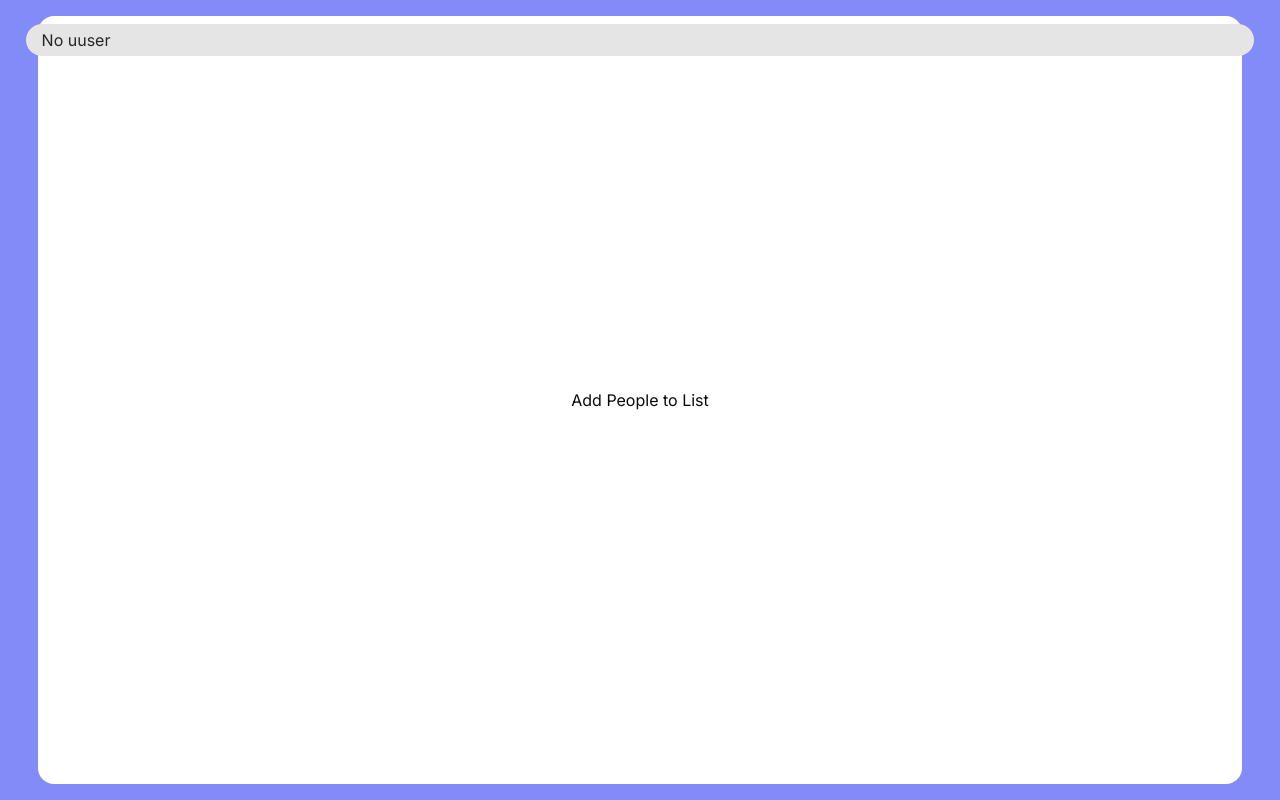
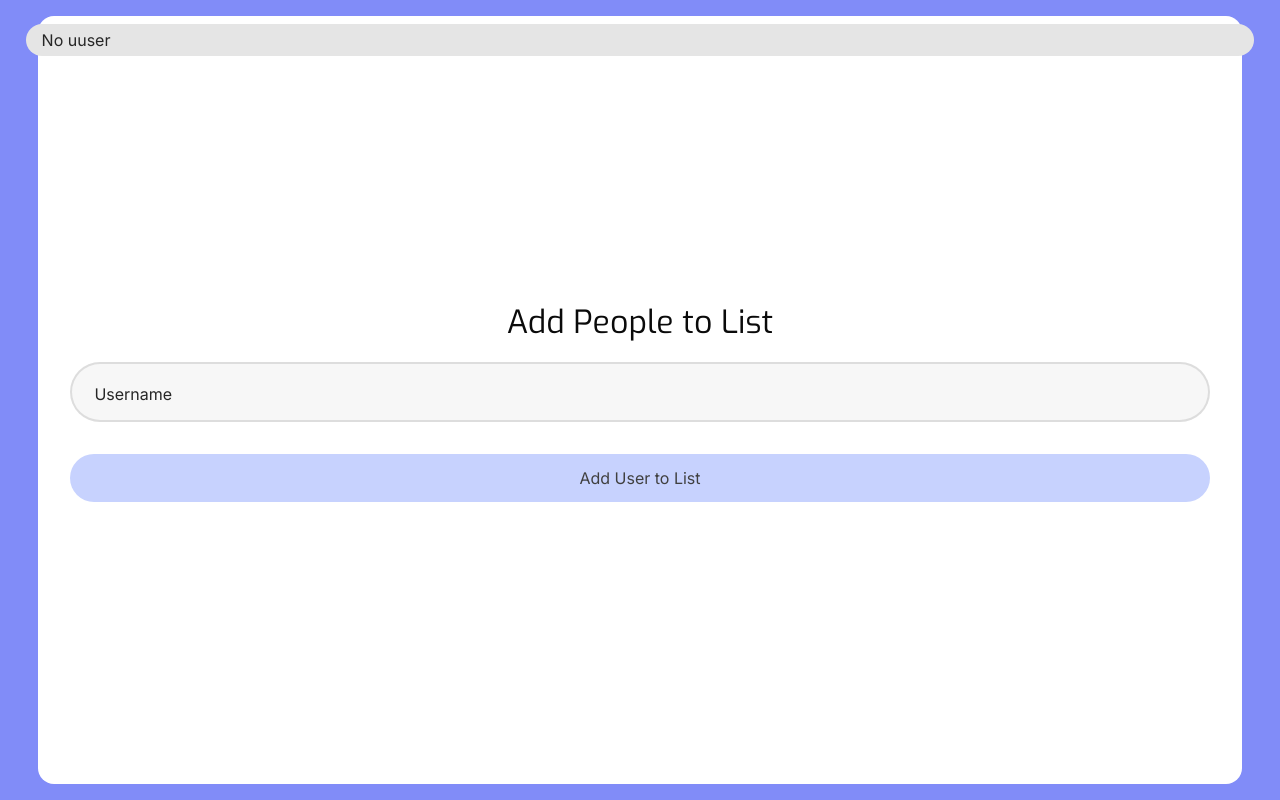
Before and after one commit to jane-does-coding/Shared-Shopping-Cart, a Next.js app: page /add-people-to-list in a window 1280 px wide. Built offline with nearby package versions, Linux system fonts and the light colour scheme; no server answers.

Commit message:
I wrote code which doesnt work, yay

```diff
--- a/app/(pages)/add-people-to-list/page.tsx
+++ b/app/(pages)/add-people-to-list/page.tsx
@@ -1,10 +1,15 @@
+import getCurrentUser from "@/app/actions/getCurrentUser";
+import getListById from "@/app/actions/getListById";
 import AddPeopleToList from "@/components/AddPeopleToList/AddPeopleToList";
 import React from "react";
 
-const page = () => {
+const page = async () => {
+	const user = await getCurrentUser();
+	const list = await getListById(user?.listIds[0]);
+
 	return (
 		<div>
-			<AddPeopleToList />
+			<AddPeopleToList list={list} />
 		</div>
 	);
 };
--- /dev/null
+++ b/app/api/add-user-to-list/route.ts
@@ -0,0 +1,50 @@
+import prisma from "@/app/libs/prismadb";
+import { NextResponse } from "next/server";
+
+export async function POST(req: Request) {
+	try {
+		const body = await req.json();
+		const { username, listId } = body;
+
+		if (!username || !listId) {
+			return NextResponse.json(
+				{ error: "Missing username or listId" },
+				{ status: 400 }
+			);
+		}
+
+		const user = await prisma.user.findUnique({
+			where: { username },
+		});
+
+		if (!user) {
+			return NextResponse.json({ error: "User not found" }, { status: 404 });
+		}
+
+		const updatedUser = await prisma.user.update({
+			where: { id: user.id },
+			data: {
+				listIds: {
+					push: listId,
+				},
+			},
+		});
+
+		const updatedList = await prisma.list.update({
+			where: { id: listId },
+			data: {
+				userIds: {
+					push: user.id,
+				},
+			},
+		});
+
+		return NextResponse.json({ user: updatedUser, list: updatedList });
+	} catch (error) {
+		console.error("Error adding user to list:", error);
+		return NextResponse.json(
+			{ error: "Internal server error" },
+			{ status: 500 }
+		);
+	}
+}
--- a/components/AddPeopleToList/AddPeopleToList.tsx
+++ b/components/AddPeopleToList/AddPeopleToList.tsx
@@ -1,10 +1,56 @@
-import React from "react";
+"use client";
+import React, { useState } from "react";
+import Input from "../Inputs/Input";
 
-const AddPeopleToList = () => {
+const AddPeopleToList = ({ list }: any) => {
+	const [username, setUsername] = useState("");
+
+	const handleSubmit = async (e: React.FormEvent) => {
+		e.preventDefault();
+
+		try {
+			const response = await fetch("/api/add-user-to-list", {
+				method: "POST",
+				headers: {
+					"Content-Type": "application/json",
+				},
+				body: JSON.stringify({
+					username,
+					listId: list.id,
+				}),
+			});
+
+			const data = await response.json();
+			if (response.ok) {
+				console.log("User added to list successfully:", data);
+				setUsername("");
+			} else {
+				console.error("Error adding user to list:", data.error);
+			}
+		} catch (error) {
+			console.error("Error adding user to list:", error);
+		}
+	};
+
 	return (
 		<div className="bg-indigo-400 h-screen w-[100vw] pt-[2vh]">
 			<div className="flex flex-col items-center justify-center gap-4 text-neutral-950 bg-white w-[94vw] p-8 mx-auto h-[96vh] rounded-[1rem]">
-				<h2>Add People to List</h2>
+				<h2 className="text-[2rem] exo">Add People to List</h2>
+				<form onSubmit={handleSubmit} className="gap-4 flex flex-col w-full">
+					<Input
+						label="Username"
+						name="username"
+						value={username}
+						onChange={(e: any) => setUsername(e.target.value)}
+						type="text"
+					/>
+					<button
+						type="submit"
+						className="bg-indigo-200 text-neutral-700 font-normal rounded-full py-3 w-full text-center mt-4"
+					>
+						Add User to List
+					</button>
+				</form>
 			</div>
 		</div>
 	);
--- a/components/ViewList/Item.tsx
+++ b/components/ViewList/Item.tsx
@@ -79,7 +79,7 @@ const Item = ({ item }: any) => {
 					: "bg-neutral-100 border-2 border-neutral-200/25"
 			}`}
 		>
-			<div className="px-4">
+			<div className="px-1">
 				<h2
 					className={`${
 						item.isBought ? "text-neutral-700" : "text-neutral-900"
@@ -113,7 +113,7 @@ const Item = ({ item }: any) => {
 					))}
 				</div>
 			</div>
-			<div className="flex items-center justify-center gap-4 mr-4">
+			<div className="flex items-center justify-center gap-2">
 				<button
 					onClick={handleDelete}
 					className="p-2 rounded-full bg-red-300/25"
```
